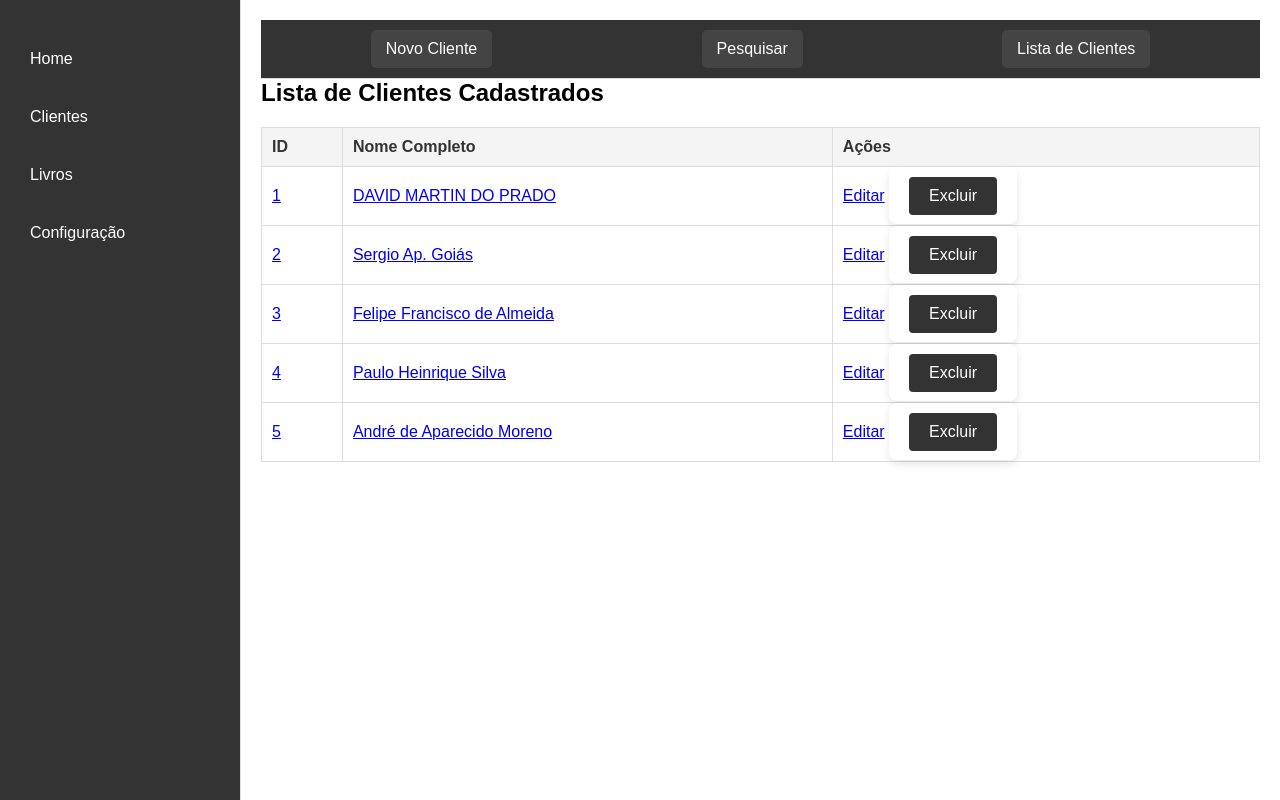
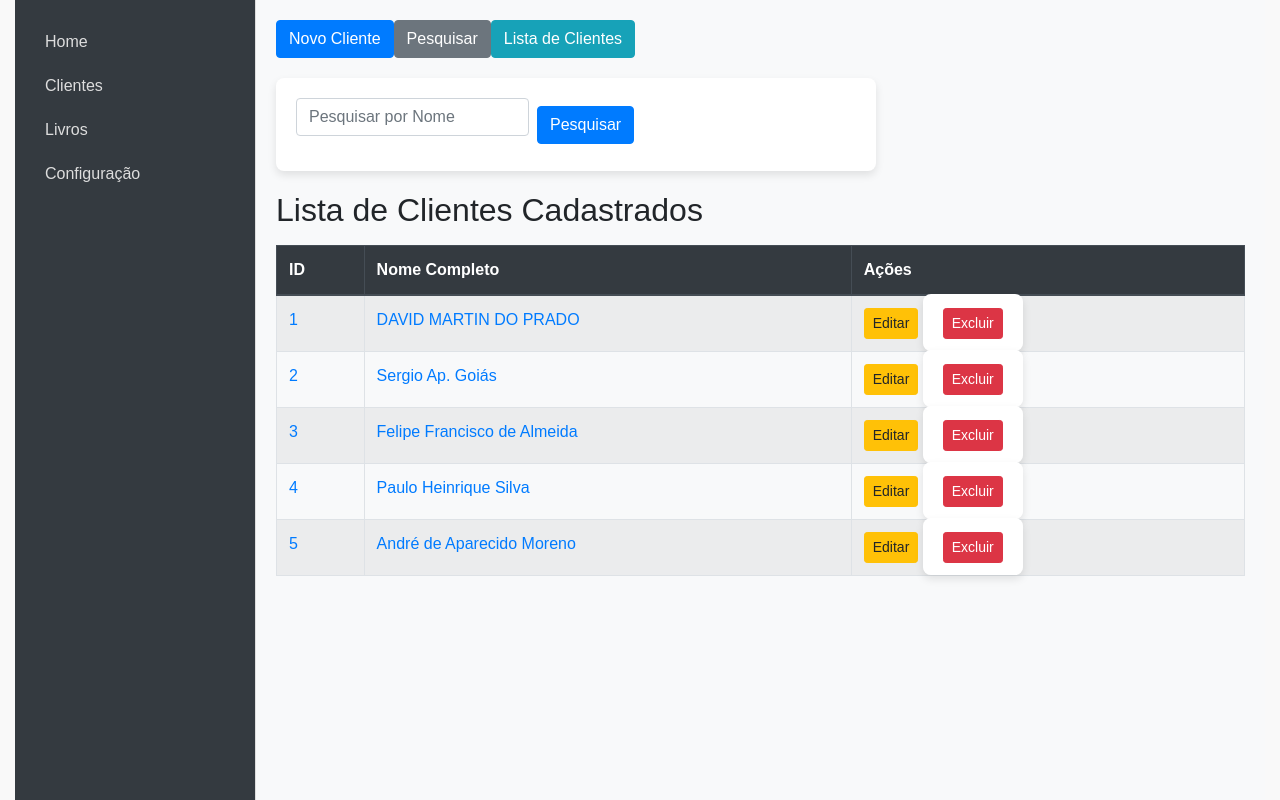
Before and after one commit to davidmp24/Sistema-Livraria-1.0-main, a Flask app: page /clientes in a window 1280 px wide. Run offline with Flask 3, Linux system fonts and the light colour scheme; some libraries are stand-ins or nearby versions.

Commit message:
Implementação de bootstrap e ajustes de layout.

```diff
--- a/static/clientes.css
+++ /dev/null
@@ -1,181 +0,0 @@
-
-/* Estilo para os botões no menu superior */
-.top-menu {
-    display: flex;
-    color: #fff;
-    justify-content: space-around;
-    padding: 10px;
-    padding: 10px;
-    background-color: #333;
-    border-bottom: 1px solid #ddd;
-    align-items: center;
-}
-
-.top-menu button {
-    background-color: #444;
-    color: white;
-    border: none;
-    padding: 10px 15px;
-    cursor: pointer;
-    border-radius: 5px;
-    font-size: 16px;
-}
-.top-menu button:hover {
-    background-color: #444; /* Cor de destaque ao passar o mouse */
-}
-
-/* Estilos gerais */
-* {
-    margin: 0;
-    padding: 0;
-    box-sizing: border-box;
-}
-
-body {
-    font-family: Arial, sans-serif;
-    background-color: #;
-    display: flex;
-    height: 100vh;
-}
-
-/* Layout principal */
-.container {
-    display: flex;
-    width: 100%;
-    height: 100%;
-}
-
-.sidebar {
-    width: 240px;
-    background-color: #333; /* Cor do menu lateral */
-    color: #fff;
-    padding: 20px;
-    position: fixed;
-    height: 100%;
-    overflow: auto;
-}
-
-.sidebar ul {
-    list-style: none;
-    padding: 0;
-}
-
-.sidebar ul li {
-    margin: 20px 0;
-}
-
-.sidebar ul li a {
-    color: #fff;
-    text-decoration: none;
-    font-size: 16px;
-    display: block;
-    padding: 10px;
-    border-radius: 5px;
-}
-
-.sidebar ul li a:hover {
-    background-color: #444; /* Cor de destaque ao passar o mouse */
-}
-
-.content {
-    margin-left: 240px;
-    padding: 20px;
-    flex: 1;
-    background-color: #fff; /* Fundo branco para a área de conteúdo */
-    border-left: 1px solid #ddd; /* Linha de separação entre menu e conteúdo */
-    overflow-y: auto;
-}
-
-/* Estilos para o cabeçalho */
-h1 {
-    color: #333;
-}
-
-/* Estilos para o formulário de cadastro */
-form {
-    margin: 20px 0;
-    display: flex;
-    flex-direction: column;
-    width: 100%;
-    max-width: 600px;
-    background-color: #fff; /* Fundo branco para o formulário */
-    padding: 20px;
-    border-radius: 8px;
-    box-shadow: 0 4px 8px rgba(0, 0, 0, 0.1); /* Sombra sutil ao redor do formulário */
-}
-
-form label {
-    margin-bottom: 5px;
-    color: #333;
-}
-
-form input, form select {
-    margin-bottom: 15px;
-    padding: 10px;
-    font-size: 14px;
-    border: 1px solid #ddd;
-    border-radius: 4px;
-    width: 100%;
-}
-
-form button {
-    padding: 10px;
-    background-color: #333;
-    color: #fff;
-    border: none;
-    border-radius: 4px;
-    font-size: 16px;
-    cursor: pointer;
-}
-
-form button:hover {
-    background-color: #444;
-}
-
-/* Estilos para o botão de pesquisa */
-#showPesquisarButton {
-    margin-left: 10px; /* Espaçamento entre os botões */
-}
-
-/* Estilos para a tabela de clientes */
-table {
-    width: 100%;
-    border-collapse: collapse;
-    margin-top: 20px;
-}
-
-table th, table td {
-    border: 1px solid #ddd;
-    padding: 10px;
-    text-align: left;
-}
-
-table th {
-    background-color: #f4f4f4;
-    color: #333;
-}
-
-/* Ocultar elementos */
-.hidden {
-    display: none;
-}
-
-/* Estilo para os botões de ação (Cadastrar e Cancelar na pagina de novo_cliente) */
-.form-actions {
-    display: flex;
-    gap: 10px; /* Espaçamento entre os botões */
-    margin-top: 20px;
-}
-
-form button {
-    padding: 10px 20px;
-    background-color: #333;
-    color: white;
-    border: none;
-    border-radius: 4px;
-    cursor: pointer;
-}
-
-form button:hover {
-    background-color: #444;
-}
--- a/static/index.css
+++ /dev/null
@@ -1,120 +0,0 @@
-/* Estilos gerais */
-* {
-    margin: 0;
-    padding: 0;
-    box-sizing: border-box;
-}
-
-body {
-    font-family: Arial, sans-serif;
-    background-color: #f9f9f9; /* Cor de fundo semelhante ao ChatGPT */
-    display: flex;
-    height: 100vh;
-}
-
-/* Layout principal */
-.container {
-    display: flex;
-    width: 100%;
-    height: 100%;
-}
-
-.sidebar {
-    width: 240px;
-    background-color: #333; /* Cor do menu lateral */
-    color: #fff;
-    padding: 20px;
-    position: fixed;
-    height: 100%;
-    overflow: auto;
-}
-
-.sidebar ul {
-    list-style: none;
-    padding: 0;
-}
-
-.sidebar ul li {
-    margin: 20px 0;
-}
-
-.sidebar ul li a {
-    color: #fff;
-    text-decoration: none;
-    font-size: 16px;
-    display: block;
-    padding: 10px;
-    border-radius: 5px;
-}
-
-.sidebar ul li a:hover {
-    background-color: #444; /* Cor de destaque ao passar o mouse */
-}
-
-.content {
-    margin-left: 240px;
-    padding: 20px;
-    flex: 1;
-    background-color: #fff; /* Fundo branco para a área de conteúdo */
-    border-left: 1px solid #ddd; /* Linha de separação entre menu e conteúdo */
-    overflow-y: auto;
-}
-
-/* Estilos para o formulário de cadastro */
-form {
-    margin: 20px 0;
-    display: flex;
-    flex-direction: column;
-    width: 100%;
-    max-width: 600px;
-    background-color: #fff; /* Fundo branco para o formulário */
-    padding: 20px;
-    border-radius: 8px;
-    box-shadow: 0 4px 8px rgba(0, 0, 0, 0.1); /* Sombra sutil ao redor do formulário */
-}
-
-form label {
-    margin-bottom: 5px;
-    color: #333;
-}
-
-form input, form select {
-    margin-bottom: 15px;
-    padding: 10px;
-    font-size: 14px;
-    border: 1px solid #ddd;
-    border-radius: 4px;
-    width: 100%;
-}
-
-form button {
-    padding: 10px;
-    background-color: #333;
-    color: #fff;
-    border: none;
-    border-radius: 4px;
-    font-size: 16px;
-    cursor: pointer;
-}
-
-form button:hover {
-    background-color: #444;
-}
-
-/* Estilos para a tabela de clientes */
-table {
-    width: 100%;
-    border-collapse: collapse;
-    margin-top: 20px;
-}
-
-table th, table td {
-    border: 1px solid #ddd;
-    padding: 10px;
-    text-align: left;
-}
-
-table th {
-    background-color: #f4f4f4;
-    color: #333;
-}
--- a/static/style.css
+++ b/static/style.css
@@ -1,3 +1,4 @@
+/* Estilos gerais */
 * {
     margin: 0;
     padding: 0;
@@ -7,11 +8,12 @@
 body {
     font-family: Arial, sans-serif;
     background-color: #f9f9f9; /* Cor de fundo semelhante ao ChatGPT */
+    height: 100vh;
     display: flex;
-    height: 100vh;
 }
 
-.container {
+/* Layout principal */
+.container-fluid {
     display: flex;
     width: 100%;
     height: 100%;
@@ -19,7 +21,7 @@ body {
 
 .sidebar {
     width: 240px;
-    background-color: #333; /* Cor do menu lateral */
+    background-color: #343a40; /* Cor escura do Bootstrap para sidebar */
     color: #fff;
     padding: 20px;
     position: fixed;
@@ -27,50 +29,41 @@ body {
     overflow: auto;
 }
 
-.sidebar ul {
-    list-style: none;
+.sidebar .nav {
+    flex-direction: column;
 }
 
-.sidebar ul li {
-    margin: 20px 0;
-}
-
-.sidebar ul li a {
-    color: #fff;
-    text-decoration: none;
+.sidebar .nav-link {
+    color: #ddd;
     font-size: 16px;
-    display: block;
     padding: 10px;
     border-radius: 5px;
 }
 
-.sidebar ul li a:hover {
-    background-color: #444; /* Cor de destaque do item do menu */
+.sidebar .nav-link:hover {
+    background-color: #495057; /* Cor de destaque ao passar o mouse */
 }
 
 .content {
     margin-left: 240px;
     padding: 20px;
     flex: 1;
-    background-color: #fff; /* Cor de fundo da área principal */
-    border-left: 1px solid #ddd; /* Linha separadora entre o menu e o conteúdo */
+    background-color: #f8f9fa; /* Fundo claro do Bootstrap para área de conteúdo */
+    border-left: 1px solid #ddd; /* Linha de separação entre menu e conteúdo */
+    overflow-y: auto;
 }
 
-.content h1 {
-    color: #333;
-}
-
-.content p {
-    font-size: 16px;
-    color: #666;
-}
-
-/* Estilos do formulário de cadastro */
-
+/* Estilos para o formulário de cadastro */
 form {
     margin: 20px 0;
     display: flex;
     flex-direction: column;
+    width: 100%;
+    max-width: 600px;
+    background-color: #fff; /* Fundo branco para o formulário */
+    padding: 20px;
+    border-radius: 8px;
+    box-shadow: 0 4px 8px rgba(0, 0, 0, 0.1); /* Sombra sutil ao redor do formulário */
 }
 
 form label {
@@ -85,11 +78,9 @@ form input, form select {
     border: 1px solid #ddd;
     border-radius: 4px;
     width: 100%;
-    max-width: 400px;
 }
 
 form button {
-    width: 200px;
     padding: 10px;
     background-color: #333;
     color: #fff;
@@ -103,8 +94,7 @@ form button:hover {
     background-color: #444;
 }
 
-/* Estilos da tabela de clientes */
-
+/* Estilos para a tabela de clientes */
 table {
     width: 100%;
     border-collapse: collapse;
--- a/templates/clientes.html
+++ b/templates/clientes.html
@@ -2,29 +2,25 @@
 
 {% block content %}
     <!-- Menu no topo -->
-    <div class="top-menu">
-        <button onclick="window.location.href='{{ url_for('novo_cliente') }}'">Novo Cliente</button>
-        <button id="showPesquisarButton" onclick="togglePesquisar()">Pesquisar</button>
-        <button onclick="window.location.href='{{ url_for('clientes') }}'">Lista de Clientes</button>
-
+    <div class="top-menu mb-3 d-flex gap-2">
+        <button class="btn btn-primary" onclick="window.location.href='{{ url_for('novo_cliente') }}'">Novo Cliente</button>
+        <button id="showPesquisarButton" class="btn btn-secondary" onclick="togglePesquisar()">Pesquisar</button>
+        <button class="btn btn-info" onclick="window.location.href='{{ url_for('clientes') }}'">Lista de Clientes</button>
     </div>
 
-    <!-- Estilo para o menu no topo -->
-    <link rel="stylesheet" href="{{ url_for('static', filename='clientes.css') }}">
-
     <!-- Campo de Pesquisa (oculto inicialmente) -->
-    <div id="pesquisarForm" class="hidden">
-        <form action="{{ url_for('clientes') }}" method="GET">
-            <input type="text" name="nome" placeholder="Pesquisar por Nome" value="{{ request.args.get('nome', '') }}">
-            <button type="submit">Pesquisar</button>
+    <div id="pesquisarForm" class="hidden mb-3">
+        <form action="{{ url_for('clientes') }}" method="GET" class="form-inline">
+            <input type="text" class="form-control mr-2" name="nome" placeholder="Pesquisar por Nome" value="{{ request.args.get('nome', '') }}">
+            <button type="submit" class="btn btn-primary">Pesquisar</button>
         </form>
     </div>
 
     <!-- Lista de Clientes -->
     <h2>Lista de Clientes Cadastrados</h2>
 
-    <table>
-        <thead>
+    <table class="table table-striped table-bordered mt-3">
+        <thead class="thead-dark">
             <tr>
                 <th>ID</th>
                 <th>Nome Completo</th>
@@ -37,9 +33,9 @@
                 <td><a href="{{ url_for('visualizar_cliente', id=cliente.id) }}" target="_blank">{{ cliente.id }}</a></td>
                 <td><a href="{{ url_for('visualizar_cliente', id=cliente.id) }}" target="_blank">{{ cliente.nome_completo }}</a></td>
                 <td>
-                    <a href="{{ url_for('editar_cliente', id=cliente.id) }}">Editar</a>
+                    <a href="{{ url_for('editar_cliente', id=cliente.id) }}" class="btn btn-sm btn-warning">Editar</a>
                     <form action="{{ url_for('deletar_cliente', id=cliente.id) }}" method="POST" style="display:inline;">
-                        <button type="submit" onclick="return confirmarExclusao()">Excluir</button>
+                        <button type="submit" class="btn btn-sm btn-danger" onclick="return confirmarExclusao()">Excluir</button>
                     </form>
                 </td>
             </tr>
--- a/templates/index.html
+++ b/templates/index.html
@@ -2,26 +2,34 @@
 <html lang="pt-BR">
 <head>
     <meta charset="UTF-8">
+    <!-- Bootstrap CSS -->
+    <link href="https://stackpath.bootstrapcdn.com/bootstrap/4.5.2/css/bootstrap.min.css" rel="stylesheet">
     <meta name="viewport" content="width=device-width, initial-scale=1.0">
     <title>Livraria</title>
-    <link rel="stylesheet" href="{{ url_for('static', filename='index.css') }}">
+    <link rel="stylesheet" href="{{ url_for('static', filename='style.css') }}">
 </head>
 <body>
-    <div class="container">
+    <div class="container-fluid">
         <aside class="sidebar">
-            <ul>
-                <li><a href="/">Home</a></li>
-                <li><a href="/clientes">Clientes</a></li>
-                <li><a href="/livros">Livros</a></li>
-                <li><a href="/configuracao">Configuração</a></li>
+            <ul class="nav flex-column">
+                <li class="nav-item"><a class="nav-link" href="/">Home</a></li>
+                <li class="nav-item"><a class="nav-link" href="/clientes">Clientes</a></li>
+                <li class="nav-item"><a class="nav-link" href="/livros">Livros</a></li>
+                <li class="nav-item"><a class="nav-link" href="/configuracao">Configuração</a></li>
             </ul>
         </aside>
         <main class="content">
             {% block content %}
-            <h1>Bem-vindo à Sistema Livraria!</h1>
+            <h1>Bem-vindo ao Sistema Livraria!</h1>
             <p>Selecione uma das opções no menu ao lado.</p>
             {% endblock %}
         </main>
     </div>
+
+
+    <!-- Bootstrap JS, Popper.js, e jQuery -->
+    <script src="https://code.jquery.com/jquery-3.5.1.slim.min.js"></script>
+    <script src="https://cdn.jsdelivr.net/npm/@popperjs/core@2.9.2/dist/umd/popper.min.js"></script>
+    <script src="https://stackpath.bootstrapcdn.com/bootstrap/4.5.2/js/bootstrap.min.js"></script>
 </body>
 </html>
```
Also changed, not shown: static/livros.css (deleted, +0 -120 lines), templates/livros.html (+12 -12 lines), app.db.
